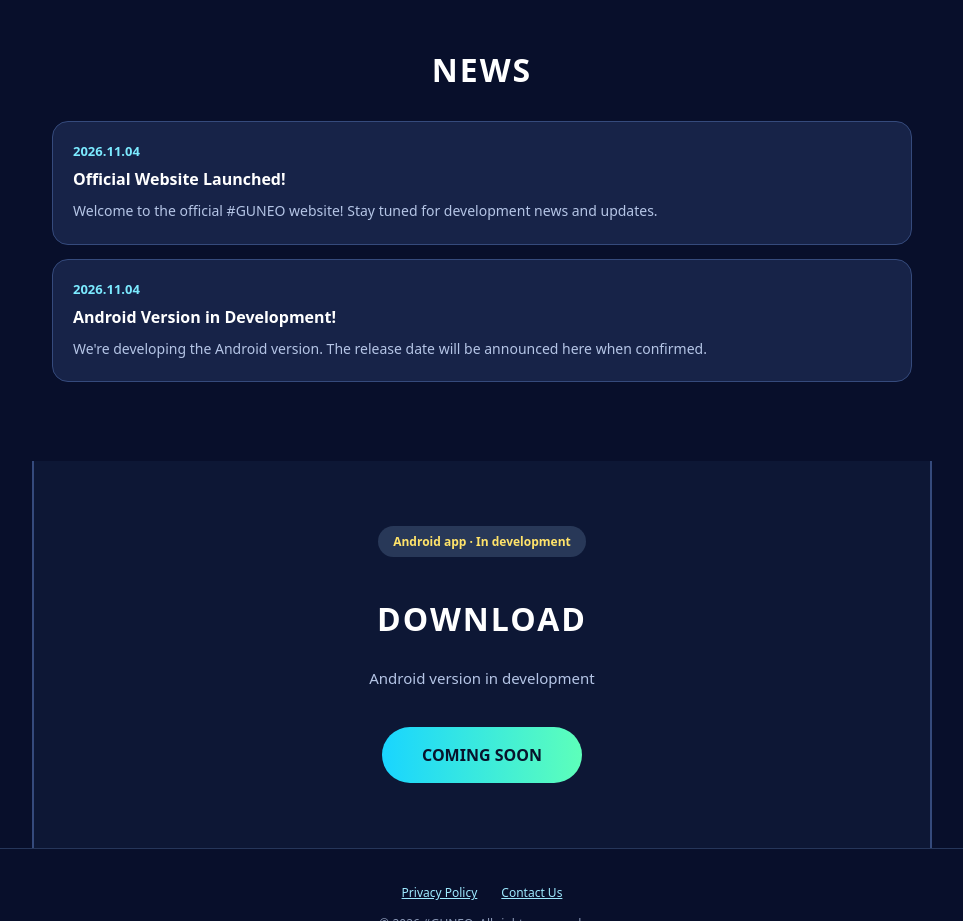
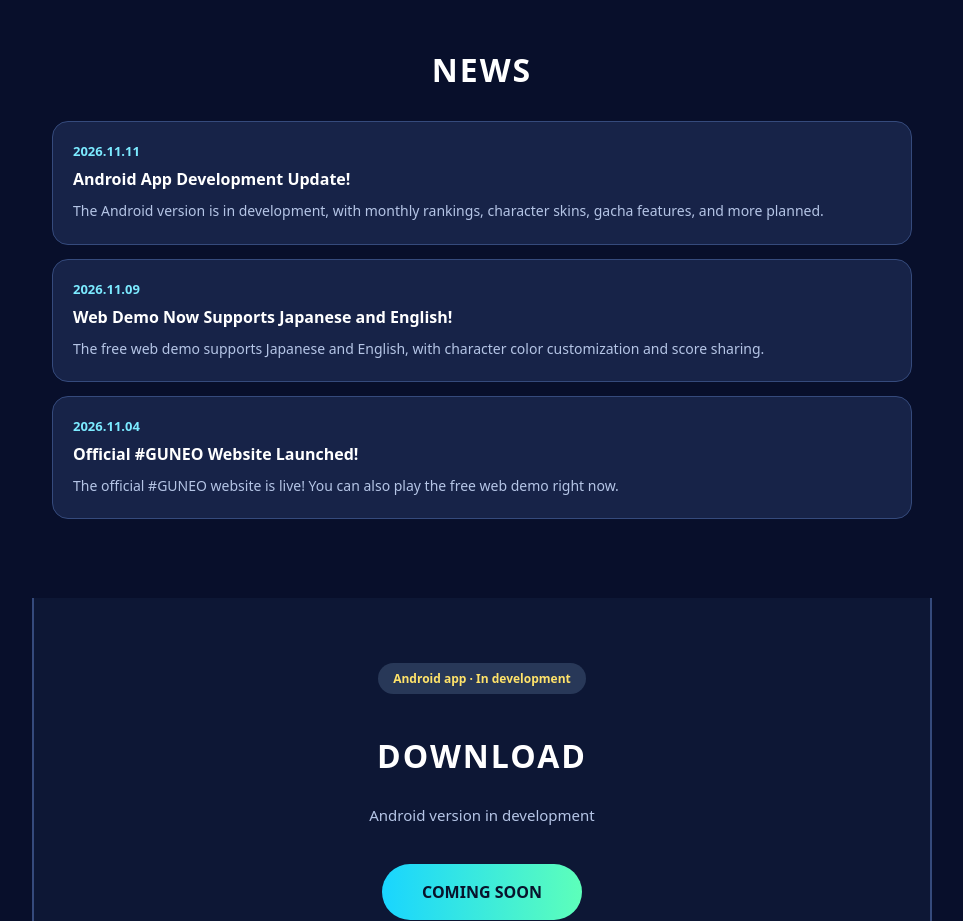
Before and after one commit to kabacchi62/guneo-official, a plain HTML site: page en/index.html in a window 1280 px wide. Shown: the part 5540-6461 px from the top of the page, without its empty margins (158-1121 px from the left). Drawn offline with Linux system fonts and the light colour scheme.

Commit message:
Update index.html

```diff
--- a/en/index.html
+++ b/en/index.html
@@ -822,18 +822,11 @@ body.game-modal-open { overflow: hidden; }
 <!-- お知らせ -->
 <section id="news">
 <h2>NEWS</h2>
-<div class="news-list">
-<article class="news-item">
-<div class="news-date">2026.11.04</div>
-<h3 class="news-title" data-en="Official Website Launched!" data-ja="公式サイトを公開しました！">Official Website Launched!</h3>
-<p class="news-description" data-en="Welcome to the official #GUNEO website! Stay tuned for development news and updates." data-ja="#ぐねおの公式サイトを公開しました。ゲームの開発情報や最新のお知らせをこちらでお届けします。">Welcome to the official #GUNEO website! Stay tuned for development news and updates.</p>
-</article>
-<article class="news-item">
-<div class="news-date">2026.11.04</div>
-<h3 class="news-title" data-en="Android Version in Development!" data-ja="Android版を開発中！">Android Version in Development!</h3>
-<p class="news-description" data-en="We're developing the Android version. The release date will be announced here when confirmed." data-ja="現在、Android版のリリースに向けて開発を進めています。配信日が決まり次第、公式サイトでお知らせします。">We're developing the Android version. The release date will be announced here when confirmed.</p>
-</article>
+
+<div class="news-list" id="newsList">
+  <p class="news-description">Loading news...</p>
 </div>
+
 </section>
 <!-- ダウンロード -->
 <section class="app-only" id="download">
@@ -1055,6 +1048,53 @@ document.addEventListener('keydown', event => {
     event.preventDefault(); closeGameButton.focus();
   }
 });
+
+/* NEWS自動読み込み（英語版） */
+async function loadNews() {
+  const newsList = document.getElementById("newsList");
+  if (!newsList) return;
+
+  try {
+    const response = await fetch("/news.json");
+    if (!response.ok) throw new Error("NEWS load failed");
+
+    const news = await response.json();
+
+    const latestNews = news
+      .slice()
+      .sort((a, b) => b.date.localeCompare(a.date))
+      .slice(0, 3);
+
+    newsList.replaceChildren();
+
+    latestNews.forEach(item => {
+      const article = document.createElement("article");
+      article.className = "news-item";
+
+      const date = document.createElement("div");
+      date.className = "news-date";
+      date.textContent = item.date;
+
+      const title = document.createElement("h3");
+      title.className = "news-title";
+      title.textContent = item.title_en;
+
+      const description = document.createElement("p");
+      description.className = "news-description";
+      description.textContent = item.description_en;
+
+      article.append(date, title, description);
+      newsList.appendChild(article);
+    });
+
+  } catch (error) {
+    console.error("NEWS loading error:", error);
+    newsList.textContent = "Unable to load news.";
+  }
+}
+
+loadNews();
+
 </script>
 </body>
 </html>
```
